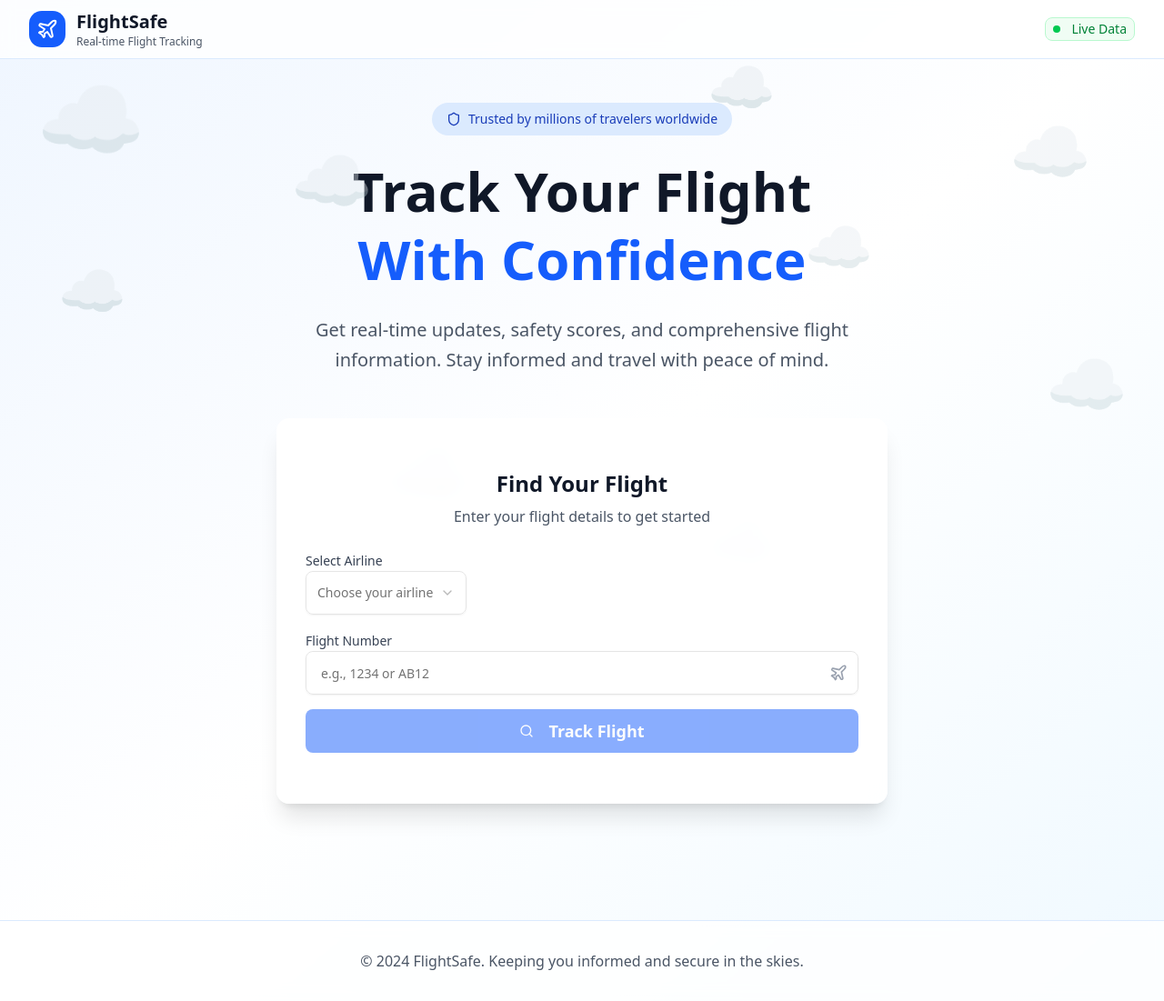
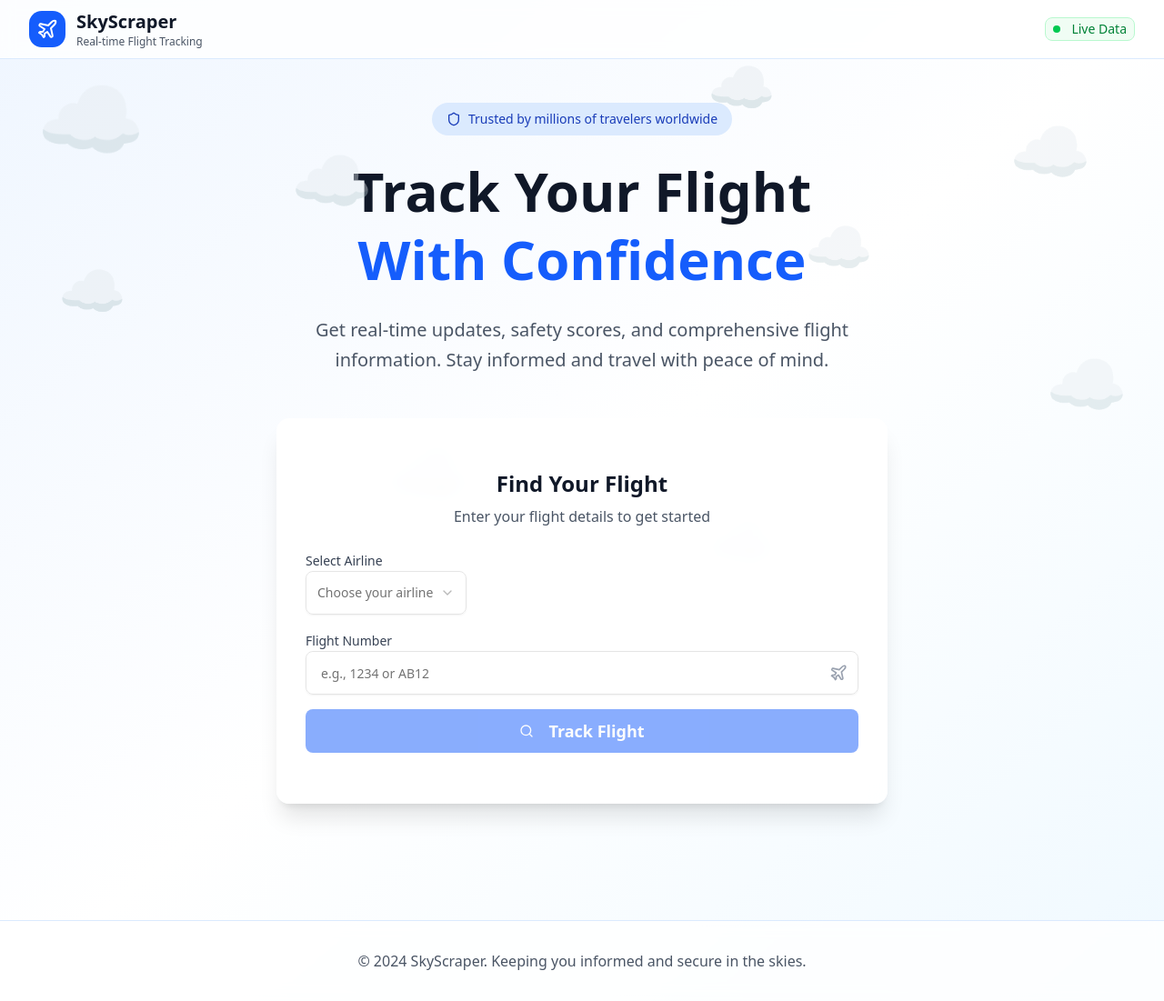
Before and after one commit to TheClassicTechno/SkyScraper, a Next.js app in the folder flight-log/: page / in a window 1280 px wide. Shown: the whole page at 91% size. Built offline with nearby package versions, Linux system fonts and the light colour scheme.

Commit message:
Updated name to SkyScraper

```diff
--- a/flight-log/app/components/aviation-dashboard.tsx
+++ b/flight-log/app/components/aviation-dashboard.tsx
@@ -271,7 +271,7 @@ export default function AviationDashboard() {
                 <Plane className="h-4 w-4 sm:h-5 sm:w-5 md:h-6 md:w-6 text-white" />
               </div>
               <div>
-                <h1 className="text-lg sm:text-xl font-bold text-gray-900">FlightSafe</h1>
+                <h1 className="text-lg sm:text-xl font-bold text-gray-900">SkyScraper</h1>
                 <p className="text-xs text-gray-600">Real-time Flight Tracking</p>
               </div>
             </div>
@@ -438,7 +438,7 @@ export default function AviationDashboard() {
       <footer className="bg-white/80 backdrop-blur-sm border-t border-blue-100 mt-12 sm:mt-16 md:mt-20">
         <div className="max-w-7xl mx-auto px-3 sm:px-4 lg:px-8 py-6 sm:py-8">
           <div className="text-center text-gray-600">
-            <p className="text-sm sm:text-base">&copy; 2024 FlightSafe. Keeping you informed and secure in the skies.</p>
+            <p className="text-sm sm:text-base">&copy; 2024 SkyScraper. Keeping you informed and secure in the skies.</p>
           </div>
         </div>
       </footer>
--- a/flight-log/app/components/main-page.tsx
+++ b/flight-log/app/components/main-page.tsx
@@ -85,7 +85,7 @@ const MainPage = () => {
                                 <Plane className="h-4 w-4 sm:h-5 sm:w-5 md:h-6 md:w-6 text-white" />
                             </div>
                             <div>
-                                <h1 className="text-lg sm:text-xl font-bold text-gray-900">FlightSafe</h1>
+                                <h1 className="text-lg sm:text-xl font-bold text-gray-900">SkyScraper</h1>
                                 <p className="text-xs text-gray-600">Real-time Flight Tracking</p>
                             </div>
                         </div>
@@ -196,7 +196,7 @@ const MainPage = () => {
             <footer className="bg-white/80 backdrop-blur-sm border-t border-blue-100 mt-12 sm:mt-16 md:mt-20">
                 <div className="max-w-7xl mx-auto px-3 sm:px-4 lg:px-8 py-6 sm:py-8">
                     <div className="text-center text-gray-600">
-                        <p className="text-sm sm:text-base">&copy; 2024 FlightSafe. Keeping you informed and secure in the skies.</p>
+                        <p className="text-sm sm:text-base">&copy; 2024 SkyScraper. Keeping you informed and secure in the skies.</p>
                     </div>
                 </div>
             </footer>
```
